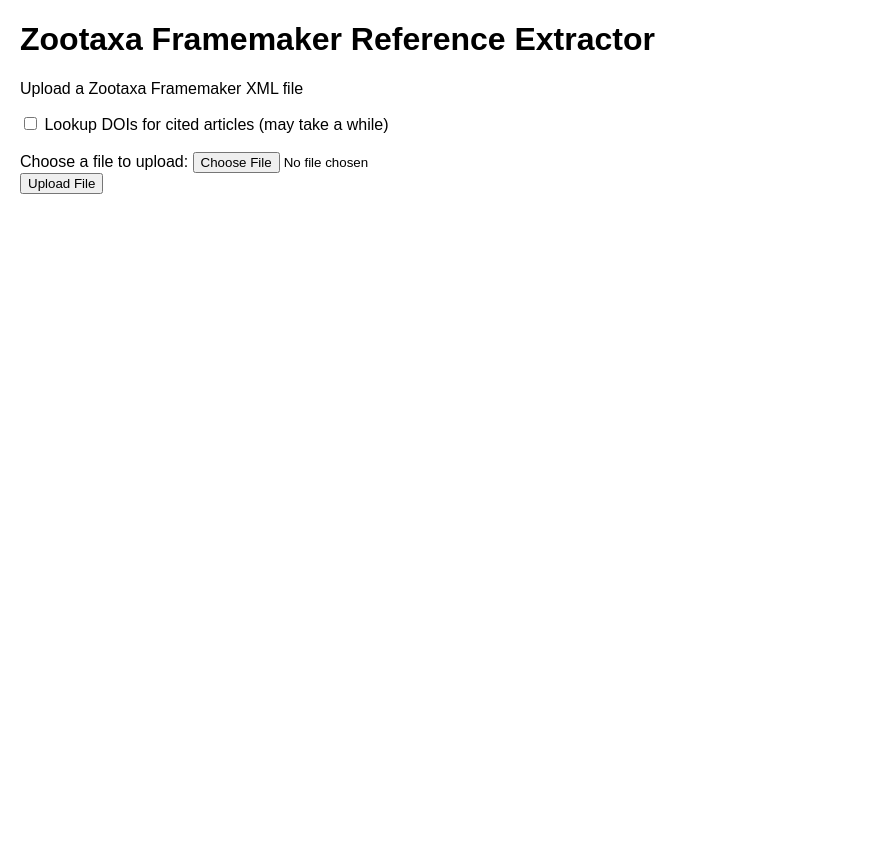
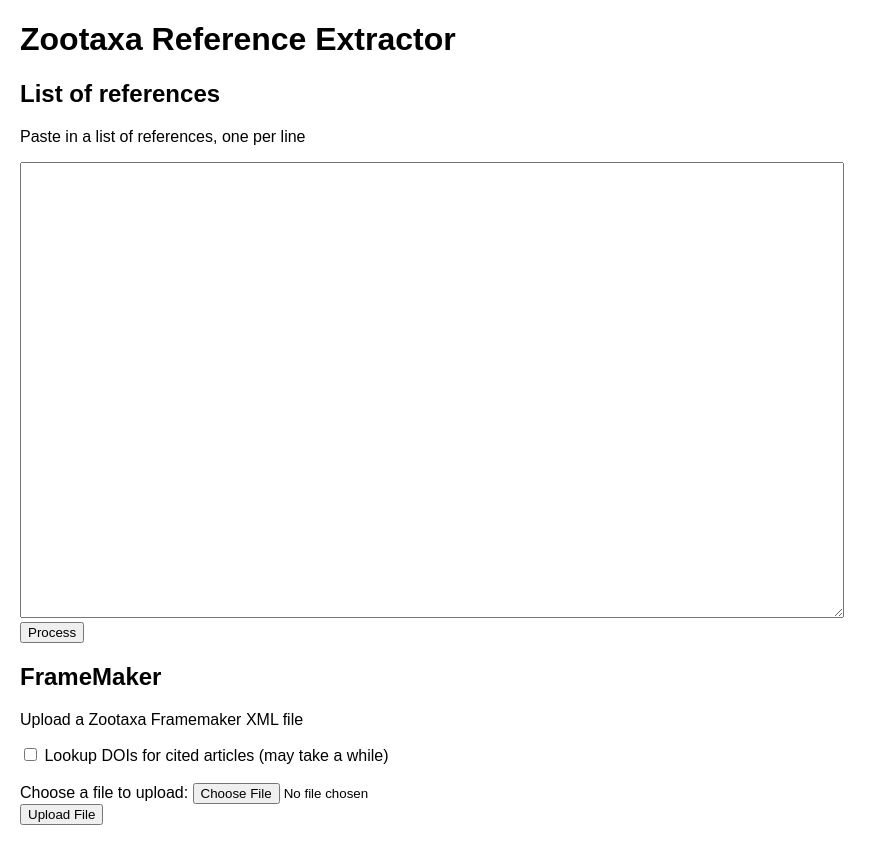
Before and after one commit to rdmpage/zootaxa-framemaker, a PHP site: page / in a window 1280 px wide. Shown: the whole page, without its empty margins (0-887 px from the left). Before the commit the page ends 194 px from the top, so only its background shows below. Run offline with PHP 8.4, Linux system fonts and the light colour scheme; a stand-in replaces the project's code that opens the database connection.

Commit message:
Now accepts one reference per line

```diff
--- a/index.php
+++ b/index.php
@@ -2,33 +2,8 @@
 
 require_once (dirname(__FILE__) . '/framemaker.php');
 
-function main()
+function display_references ($references)
 {
-	if (isset($_FILES['uploadedfile']))
-	{
-		//print_r($_FILES);
-
-		if ($_FILES["uploadedfile"]["type"] == "text/xml")
-		{
-			if ($_FILES["uploadedfile"]["error"] > 0)
-			{
-				echo "Return Code: " . $_FILES["uploadedfile"]["error"];
-			}
-			else
-			{
-				$filename = "tmp/" . $_FILES["uploadedfile"]["name"];
-				move_uploaded_file($_FILES["uploadedfile"]["tmp_name"], $filename);
-
-				$doi = false;
-				if (isset($_POST['doi']) && ($_POST['doi'] == 'doi'))
-				{
-					$doi = true;
-				}
-
-				//echo $_FILES["uploadedfile"]["name"] . '<br />';
-				//echo '<pre>';
-				$references = parse($filename, $doi);
-
 				//----------------------------------------------------------------------------------------------
 				// HTML dump
 
@@ -42,11 +17,12 @@ function main()
 				font-family:sans-serif;
 			  }
 			</style>
-            <title>Zootaxa Framemaker Output</title>
+            <title>Zootaxa Output</title>
         </head>
 		<body>';
+			echo '<p><a href=".">Back</a></p>';
 
-				echo '<h1>' . $_FILES["uploadedfile"]["name"] . '</h1>';
+				//echo '<h1>' . $_FILES["uploadedfile"]["name"] . '</h1>';
 
 				echo '<p>';
 				echo '<span style="border:1px dotted black;background-color:lawngreen;">DOI</span>';
@@ -127,6 +103,81 @@ function main()
 
 				echo '		</body>
 	</html>';
+}
+
+function main()
+{
+	$display_form = true;
+
+	// Handle list of references
+	if (isset($_POST['text']))
+	{
+		$display_form = false;
+
+		$text = $_POST['text'];
+
+		$strings = explode("\n", $text);
+
+		//print_r($strings);
+
+		$count = 0;
+
+		foreach ($strings as $citation)
+		{
+			if (trim($citation) != '')
+			{
+				$reference = new stdclass;
+				$matched = parse_citation($citation, $reference, 0);
+
+				$reference->id = $count++;
+
+				$references[] = $reference;
+			}
+		}
+
+		//if ($lookup)
+		{
+			foreach ($references as $reference)
+			{
+				crossref_lookup($reference);
+			}
+		}
+
+		display_references($references);
+
+		//print_r($references);
+	}
+
+
+	// Handle file upload
+	if (isset($_FILES['uploadedfile']))
+	{
+		$display_form = false;
+
+		//print_r($_FILES);
+
+		if ($_FILES["uploadedfile"]["type"] == "text/xml")
+		{
+			if ($_FILES["uploadedfile"]["error"] > 0)
+			{
+				echo "Return Code: " . $_FILES["uploadedfile"]["error"];
+			}
+			else
+			{
+				$filename = "tmp/" . $_FILES["uploadedfile"]["name"];
+				move_uploaded_file($_FILES["uploadedfile"]["tmp_name"], $filename);
+
+				$doi = false;
+				if (isset($_POST['doi']) && ($_POST['doi'] == 'doi'))
+				{
+					$doi = true;
+				}
+
+				//echo $_FILES["uploadedfile"]["name"] . '<br />';
+				//echo '<pre>';
+				$references = parse($filename, $doi);
+
+				display_references($references);
 
  			}
 		}
@@ -135,7 +186,8 @@ function main()
 			echo 'File is wrong type';
 		}
 	}
-	else
+
+	if ($display_form)
 	{
 $html = <<<EOT
 <!DOCTYPE html>
@@ -151,7 +203,16 @@ $html = <<<EOT
             <title>Zootaxa Framemaker</title>
         </head>
 		<body>
-			<h1>Zootaxa Framemaker Reference Extractor</h1>
+			<h1>Zootaxa Reference Extractor</h1>
+
+			<h2>List of references</h2>
+			<p>Paste in a list of references, one per line</p>
+			<form enctype="multipart/form-data" action="index.php" method="POST">
+				<textarea id="text" name="text" rows="30" cols="100"></textarea><br />
+				<input type="submit" value="Process" /><br />
+			</form>
+
+			<h2>FrameMaker</h2>
 			<p>Upload a Zootaxa Framemaker XML file</p>
 			<form enctype="multipart/form-data" action="index.php" method="POST">
 				<input type="checkbox" name="doi" value="doi"  /> Lookup DOIs for cited articles (may take a while)<br />
```
